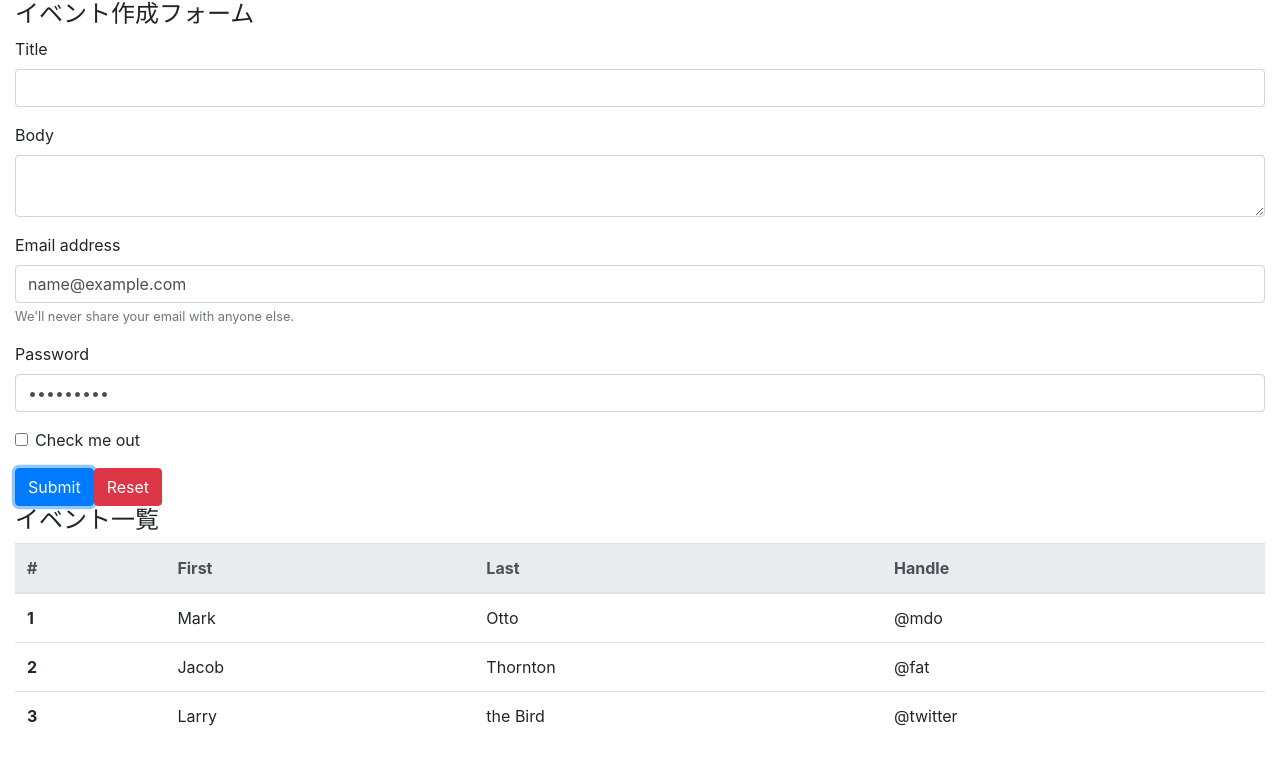
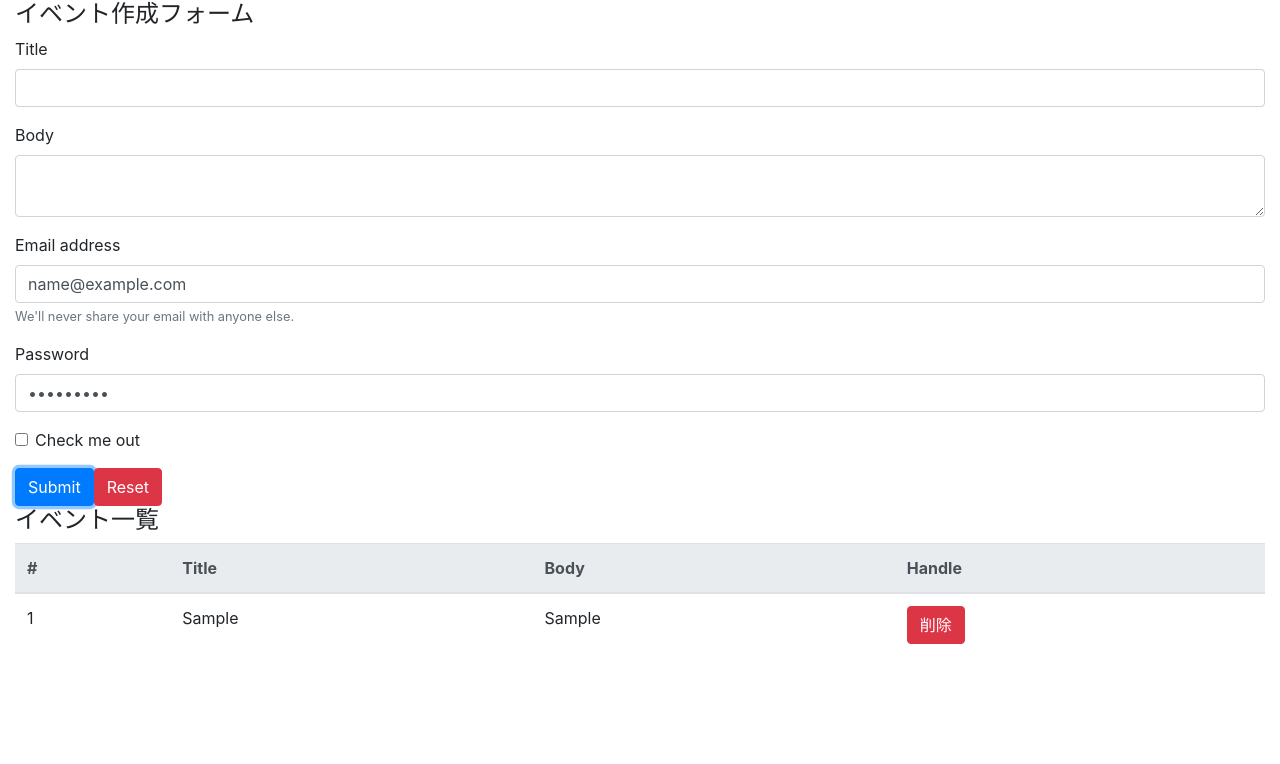
Before and after one commit to makeloff1/myreact, a React (Create React App) app: page / in a window 1280 px wide. Both pictures are taken after typing "Sample", "Sample", "name@example.com", "Sample123" into the empty fields and a click on the button "Submit". Shown: the top 764 px of the page. Built offline with nearby package versions, Linux system fonts and the light colour scheme.

Commit message:
display events, refactor and implement remove event button

```diff
--- a/src/components/App.js
+++ b/src/components/App.js
@@ -1,9 +1,11 @@
 import React, { useReducer, useState } from 'react';
 import 'bootstrap/dist/css/bootstrap.min.css';
+
+import Event from './Event'
 import reducer from '../reducers/index'
 
 const App = () => {
-  const [state, dispatch] = useReducer(reducer, [], () => console.log("dispatch!"))
+  const [state, dispatch] = useReducer(reducer, [])
   const [title, setTitle] = useState("")
   const [body, setBody] = useState("")
 
@@ -58,30 +60,13 @@ const App = () => {
         <thead className="thead-light">
           <tr>
             <th scope="col">#</th>
-            <th scope="col">First</th>
-            <th scope="col">Last</th>
+            <th scope="col">Title</th>
+            <th scope="col">Body</th>
             <th scope="col">Handle</th>
           </tr>
         </thead>
         <tbody>
-          <tr>
-            <th scope="row">1</th>
-            <td>Mark</td>
-            <td>Otto</td>
-            <td>@mdo</td>
-          </tr>
-          <tr>
-            <th scope="row">2</th>
-            <td>Jacob</td>
-            <td>Thornton</td>
-            <td>@fat</td>
-          </tr>
-          <tr>
-            <th scope="row">3</th>
-            <td>Larry</td>
-            <td>the Bird</td>
-            <td>@twitter</td>
-          </tr>
+          { state.map((event, index) => (<Event key={index} event={event} dispatch={dispatch} />))}
         </tbody>
       </table>
     </div>
--- /dev/null
+++ b/src/components/Event.js
@@ -0,0 +1,20 @@
+import React from 'react'
+
+const Event = ({ event, dispatch }) => {
+  const id = event.id
+  const handleClickDeleteButton = () => {
+    dispatch({
+      type: 'DELETE_EVENT',
+      id: id
+    })
+  }
+
+  return <tr>
+    <td>{id}</td>
+    <td>{event.title}</td>
+    <td>{event.body}</td>
+    <td><button type="button" className="btn btn-danger" onClick={handleClickDeleteButton}>削除</button></td>
+  </tr>
+}
+
+export default Event
--- a/src/reducers/index.js
+++ b/src/reducers/index.js
@@ -7,8 +7,7 @@ const events = (state = [], action) => {
             const id = length === 0 ? 1 : state[length -1].id + 1
             return [...state, {id: id, ...event}]
         case 'DELETE_EVENT':
-            // TODO: aaa
-            return state
+            return state.filter(event => event.id !== action.id)
         case 'DELETE_ALL_EVENT':
             return []
         default:
```
